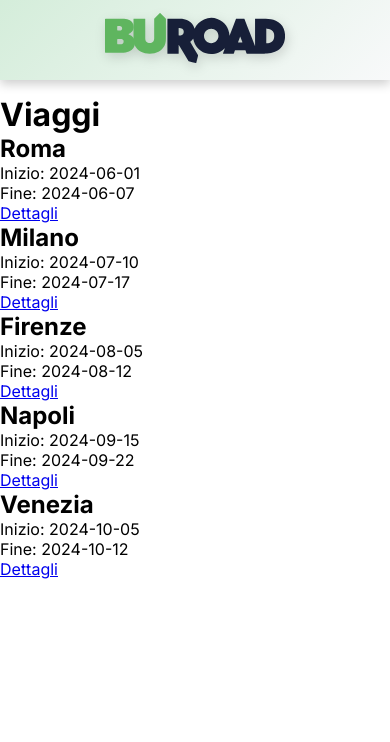
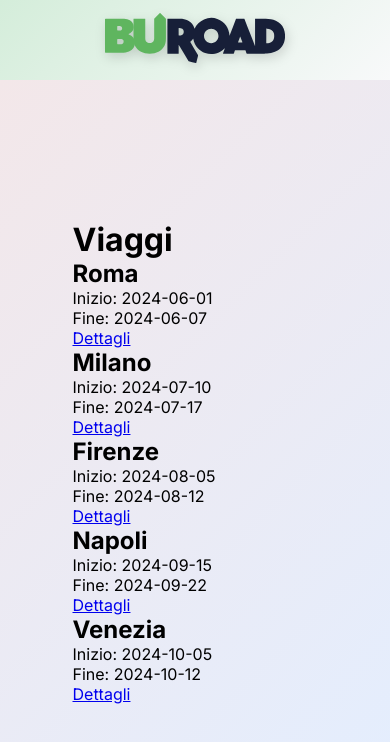
Before and after one commit to penso996/boo-road, a React (Vite) app: page / in a window 390 px wide. Shown: the top 742 px of the page. Built offline with nearby package versions, Linux system fonts and the light colour scheme.

Commit message:
homepage style

```diff
--- a/src/index.css
+++ b/src/index.css
@@ -9,6 +9,15 @@
   box-sizing: border-box;
 }
 
+/* <main> rule */
+main {
+  padding: 20px;
+  display: flex;
+  justify-content: center;
+  background: linear-gradient(135deg, #f3e7e9, #e3eeff);
+  min-height: calc(100vh - 120px);
+}
+
 /* HEADER */
 header {
   height: 120px;
@@ -17,7 +26,6 @@ header {
   justify-content: center;
   background: linear-gradient(135deg, #d4edda, #f8f9fa);
   box-shadow: 0 4px 10px rgba(0, 0, 0, 0.2);
-  margin-bottom: 15px;
 }
 
 header img {
@@ -27,6 +35,10 @@ header img {
 
 /* HEADER RESPONSIVE */
 @media (max-width: 768px) {
+  main {
+    min-height: calc(100vh - 100px);
+  }
+
   header {
     height: 100px;
   }
@@ -37,6 +49,10 @@ header img {
 }
 
 @media (max-width: 480px) {
+  main {
+    min-height: calc(100vh - 80px);
+  }
+
   header {
     height: 80px;
   }
@@ -45,3 +61,18 @@ header img {
     height: 50px;
   }
 }
+
+/* PAGES RULES */
+/* HomePage.jsx */
+.trips-container {
+  width: 70%;
+  display: flex;
+  flex-direction: column;
+  justify-content: center;
+}
+
+.trips h1 {
+  text-align: center;
+  color: #3D9970;
+  text-shadow: 2px 2px 4px rgba(0, 0, 0, 0.2);
+}
--- a/src/pages/HomePage.jsx
+++ b/src/pages/HomePage.jsx
@@ -26,11 +26,11 @@ export default function HomePage() {
 
     // RENDER
     return (
-        <div>
-            <h1>Viaggi</h1>
-            <div>
+        <main>
+            <div className="trips-container">
+                <h1>Viaggi</h1>
                 {renderTrips()}
             </div>
-        </div>
+        </main>
     );
 }
```
